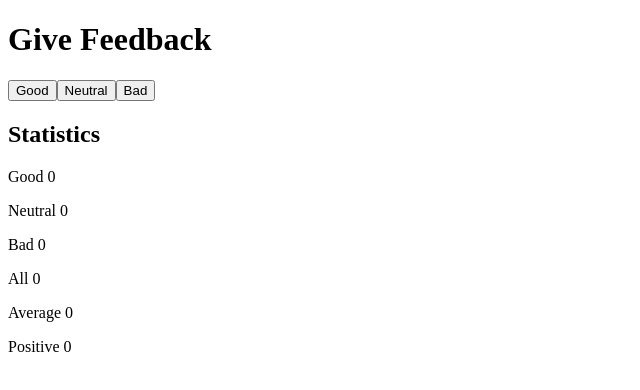
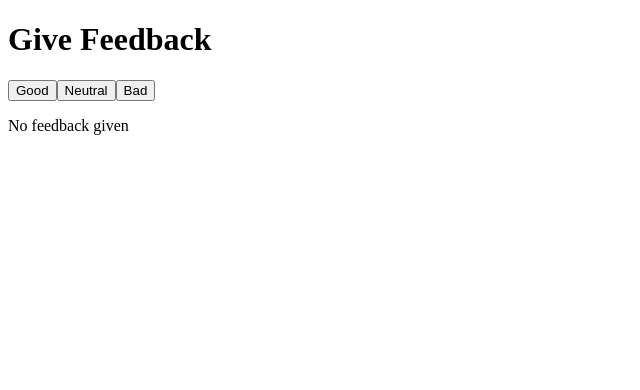
Before and after one commit to NikoNissinenn/FullStackOpenKurssi, a React (Vite) app in the folder osayksi/unicafe/: page / in a window 1280 px wide. Shown: the top 390 px of the page, without its empty margins (0-640 px from the left). Built offline with nearby package versions, Linux system fonts and the light colour scheme.

Commit message:
Tehtävä 1.9

```diff
--- a/osayksi/unicafe/src/App.jsx
+++ b/osayksi/unicafe/src/App.jsx
@@ -18,6 +18,7 @@ const App = () => {
       <button onClick={() => setNeutral(neutral + 1)}>Neutral</button>
       <button onClick={() => setBad(bad + 1)}>Bad</button>
 
+      {all ?
       <Statistics
         good={good}
         neutral={neutral}
@@ -26,6 +27,7 @@ const App = () => {
         average={average}
         positive={positive}
       />
+      : <p>No feedback given</p>}
     </div>
   )
 }
```
